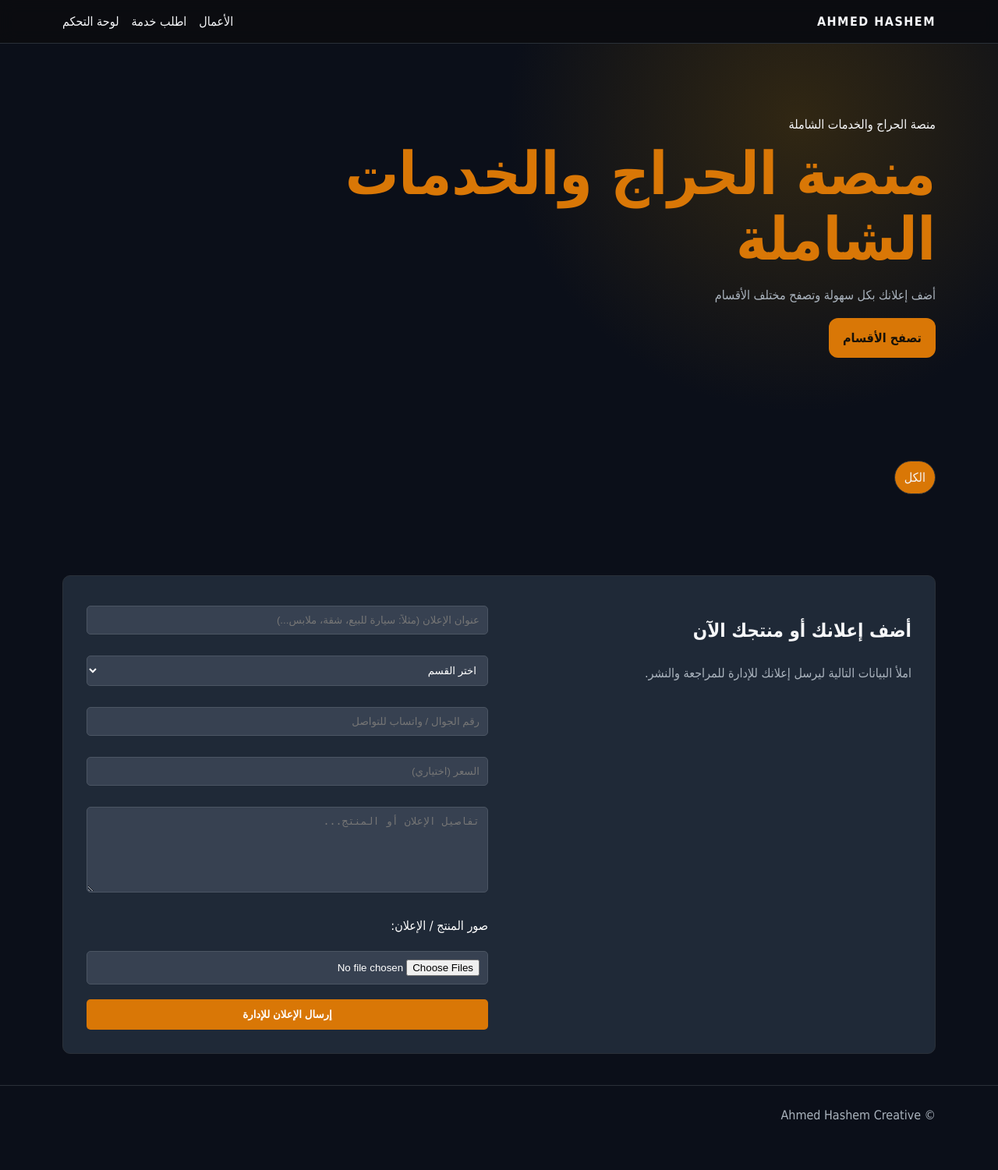
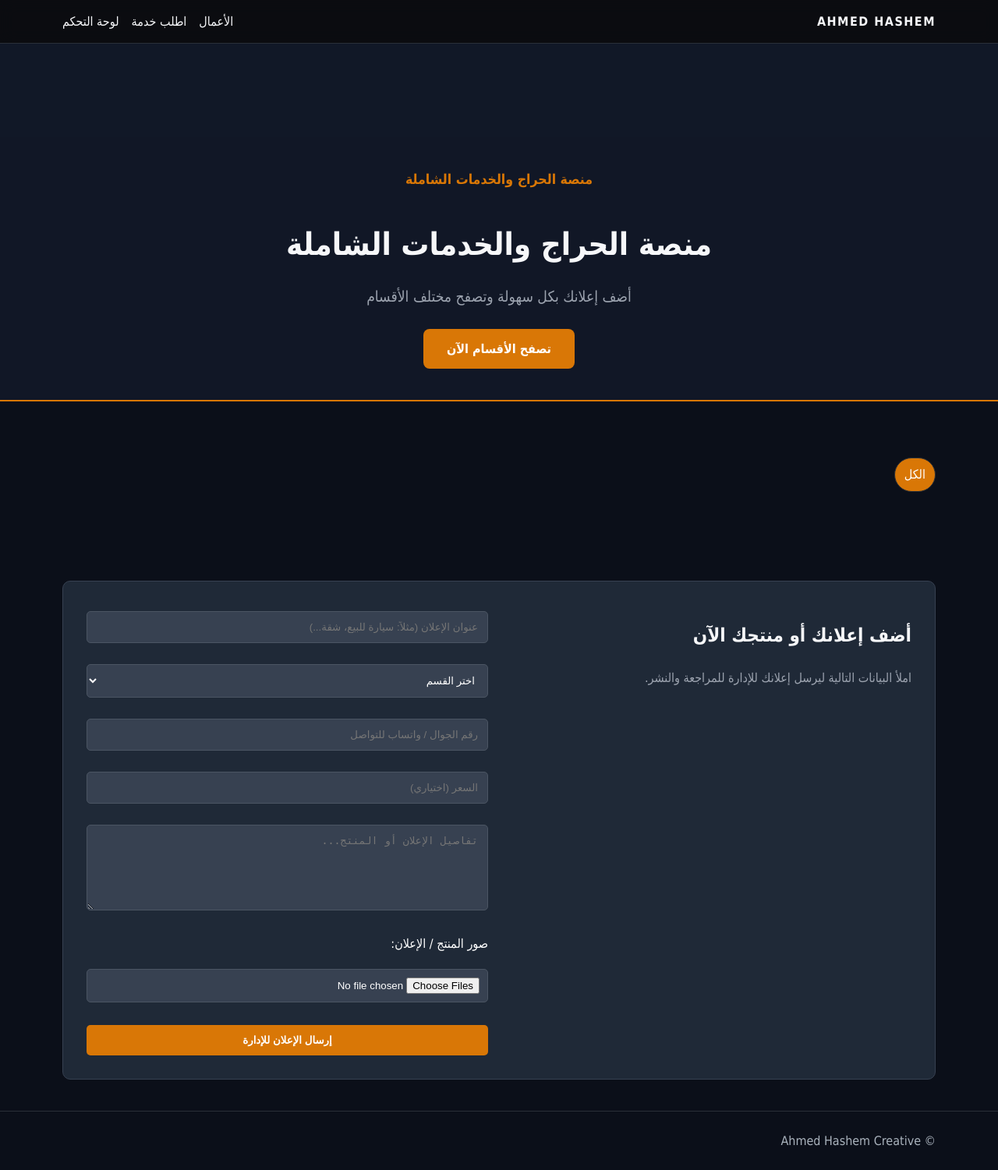
Before and after one commit to hashem153496-prog/ahmed-store, a Flask app: page / in a window 1280 px wide. Shown: the whole page at 78% size. Before the commit the page ends 1437 px from the top, so only its background shows below. Run offline with Flask 3, Linux system fonts and the light colour scheme; data that the repository does not hold is empty.

Commit message:
Update index.html

```diff
--- a/templates/index.html
+++ b/templates/index.html
@@ -1,35 +1,44 @@
 {% extends "base.html" %}{% block content %}
 <style>
-    /* تطبيق الألوان الديناميكية من لوحة التحكم */
     body {
         background-color: {{ config.bg_color }};
+        color: {{ config.text_color }};
     }
-    .hero h1 {
-        color: {{ config.primary_color }};
+    .hero {
+        {% if config.hero_image %}
+        background-image: linear-gradient(rgba(0,0,0,0.6), rgba(0,0,0,0.6)), url('{{ config.hero_image }}');
+        background-size: cover;
+        background-position: center;
+        {% else %}
+        background: #111827;
+        {% endif %}
+        padding: 60px 20px;
+        text-align: center;
     }
     .filters a.active, .btn {
         background-color: {{ config.primary_color }} !important;
+        color: #fff !important;
     }
-    {% if config.hero_image %}
-    .hero {
-        background-image: url('{{ config.hero_image }}');
-        background-size: cover;
-        background-position: center;
-    }
-    {% endif %}
 </style>
 
+<!-- قسم الغلاف والصورة الشخصية -->
 <header class="hero">
     <div class="wrap">
         {% if config.profile_image %}
-        <img src="{{ config.profile_image }}" alt="صورة شخصية" style="width: 70px; height: 70px; border-radius: 50%; object-fit: cover; border: 2px solid {{ config.primary_color }}; margin-bottom: 15px;">
+        <img src="{{ config.profile_image }}" alt="صورة شخصية" style="width: 90px; height: 90px; border-radius: 50%; object-fit: cover; border: 3px solid {{ config.primary_color }}; margin-bottom: 15px; box-shadow: 0 4px 10px rgba(0,0,0,0.3);">
         {% endif %}
-        <span>منصة الحراج والخدمات الشاملة</span>
-        <h1>{{ config.main_title }}</h1>
-        <p>{{ config.subtitle }}</p>
-        <a class="btn" href="#portfolio">تصفح الأقسام</a>
     </div>
 </header>
+
+<!-- قسم النصوص والعناوين المستقل بوضوح تحت الغلاف -->
+<section style="background: rgba(17, 24, 39, 0.95); padding: 40px 20px; text-align: center; border-bottom: 2px solid {{ config.primary_color }}; margin-bottom: 30px;">
+    <div class="wrap" style="max-width: 800px; margin: 0 auto;">
+        <span style="color: {{ config.primary_color }}; font-weight: bold; font-size: 1.1rem; display: block; margin-bottom: 10px;">منصة الحراج والخدمات الشاملة</span>
+        <h1 style="font-size: 2.5rem; margin-bottom: 15px; color: {{ config.text_color }};">{{ config.main_title }}</h1>
+        <p style="font-size: 1.2rem; color: #9ca3af; margin-bottom: 25px; line-height: 1.6;">{{ config.subtitle }}</p>
+        <a class="btn" href="#portfolio" style="padding: 12px 30px; border-radius: 8px; text-decoration: none; font-weight: bold; display: inline-block;">تصفح الأقسام الآن</a>
+    </div>
+</section>
 
 <main class="wrap">
 <section id="portfolio">
@@ -42,27 +51,27 @@
 
 <div class="grid">
 {% for p in projects %}
-<div class="card">
-{% if p.images %}<img src="{{p.images[0].url}}" alt="{{p.title}}">{% else %}<div class="ph">AH</div>{% endif %}
-<div class="pad">
+<div class="card" style="background: #1f2937; border-radius: 10px; overflow: hidden; border: 1px solid #374151;">
+{% if p.images %}<img src="{{p.images[0].url}}" alt="{{p.title}}" style="width:100%; height:180px; object-fit:cover;">{% else %}<div class="ph" style="height:180px; display:flex; align-items:center; justify-content:center; background:#374151; color:#fff; font-size:24px;">AH</div>{% endif %}
+<div class="pad" style="padding: 15px;">
 <small style="color: {{ config.primary_color }}; font-weight: bold;">{{p.category}}</small>
-<h3>{{p.title}}</h3>
-<p>{{p.description}}</p>
-<b>{{p.price}}</b>
+<h3 style="color: {{ config.text_color }}; margin: 10px 0;">{{p.title}}</h3>
+<p style="color: #9ca3af; font-size: 0.9rem; margin-bottom: 10px;">{{p.description}}</p>
+<b style="color: {{ config.text_color }}; display: block; margin-bottom: 10px;">{{p.price}}</b>
 {% if p.phone %}
-<a href="https://wa.me/{{p.phone}}" target="_blank" style="display: block; background: #25d366; color: white; text-align: center; padding: 8px; border-radius: 5px; text-decoration: none; margin-top: 10px; font-weight: bold;">تواصل واتساب: {{p.phone}}</a>
+<a href="https://wa.me/{{p.phone}}" target="_blank" style="display: block; background: #25d366; color: white; text-align: center; padding: 10px; border-radius: 5px; text-decoration: none; font-weight: bold;">تواصل واتساب: {{p.phone}}</a>
 {% endif %}
 </div></div>
 {% endfor %}
 </div>
 </section>
 
-<!-- قسم إضافة إعلان جديد للعملاء (يشبه حراج) -->
-<section id="add-ad" class="panel request" style="margin-top: 40px; background: #1f2937; padding: 30px; border-radius: 10px;">
-<div><h2>أضف إعلانك أو منتجك الآن</h2><p>املأ البيانات التالية ليرسل إعلانك للإدارة للمراجعة والنشر.</p></div>
+<!-- قسم إضافة إعلان جديد للعملاء (حراج) -->
+<section id="add-ad" class="panel request" style="margin-top: 50px; background: #1f2937; padding: 30px; border-radius: 10px; border: 1px solid #374151;">
+<div><h2 style="color: {{ config.text_color }};">أضف إعلانك أو منتجك الآن</h2><p style="color: #9ca3af;">املأ البيانات التالية ليرسل إعلانك للإدارة للمراجعة والنشر.</p></div>
 <form method="post" action="{{url_for('submit_ad')}}" enctype="multipart/form-data">
-<input name="title" placeholder="عنوان الإعلان (مثلاً: سيارة للبيع، شقة، ملابس...)" required style="width:100%; padding:10px; margin:8px 0; background:#374151; color:#fff; border:1px solid #4b5563; border-radius:5px;">
-<select name="category" required style="width:100%; padding:10px; margin:8px 0; background:#374151; color:#fff; border:1px solid #4b5563; border-radius:5px;">
+<input name="title" placeholder="عنوان الإعلان (مثلاً: سيارة للبيع، شقة...)" required style="width:100%; padding:12px; margin:8px 0; background:#374151; color:#fff; border:1px solid #4b5563; border-radius:5px;">
+<select name="category" required style="width:100%; padding:12px; margin:8px 0; background:#374151; color:#fff; border:1px solid #4b5563; border-radius:5px;">
 <option value="" disabled selected>اختر القسم</option>
 <option value="سيارات">سيارات</option>
 <option value="ملابس">ملابس</option>
@@ -71,11 +80,11 @@
 <option value="أجهزة مستعملة">أجهزة مستعملة</option>
 <option value="أخرى">أخرى</option>
 </select>
-<input name="phone" placeholder="رقم الجوال / واتساب للتواصل" required style="width:100%; padding:10px; margin:8px 0; background:#374151; color:#fff; border:1px solid #4b5563; border-radius:5px;">
-<input name="price" placeholder="السعر (اختياري)" style="width:100%; padding:10px; margin:8px 0; background:#374151; color:#fff; border:1px solid #4b5563; border-radius:5px;">
-<textarea name="details" placeholder="تفاصيل الإعلان أو المنتج..." rows="4" style="width:100%; padding:10px; margin:8px 0; background:#374151; color:#fff; border:1px solid #4b5563; border-radius:5px;"></textarea>
+<input name="phone" placeholder="رقم الجوال / واتساب للتواصل" required style="width:100%; padding:12px; margin:8px 0; background:#374151; color:#fff; border:1px solid #4b5563; border-radius:5px;">
+<input name="price" placeholder="السعر (اختياري)" style="width:100%; padding:12px; margin:8px 0; background:#374151; color:#fff; border:1px solid #4b5563; border-radius:5px;">
+<textarea name="details" placeholder="تفاصيل الإعلان أو المنتج..." rows="4" style="width:100%; padding:12px; margin:8px 0; background:#374151; color:#fff; border:1px solid #4b5563; border-radius:5px;"></textarea>
 <label style="display:block; margin-top:10px; color:#fff;">صور المنتج / الإعلان:</label>
 <input type="file" name="images" multiple required style="width:100%; padding:10px; margin:8px 0; background:#374151; color:#fff; border:1px solid #4b5563; border-radius:5px;">
-<button style="background: {{ config.primary_color }}; color: white; padding: 12px; border: none; width: 100%; border-radius: 5px; font-weight: bold; cursor: pointer;">إرسال الإعلان للإدارة</button>
+<button style="background: {{ config.primary_color }}; color: white; padding: 12px; border: none; width: 100%; border-radius: 5px; font-weight: bold; cursor: pointer; margin-top: 10px;">إرسال الإعلان للإدارة</button>
 </form></section>
 </main>{% endblock %}
```
